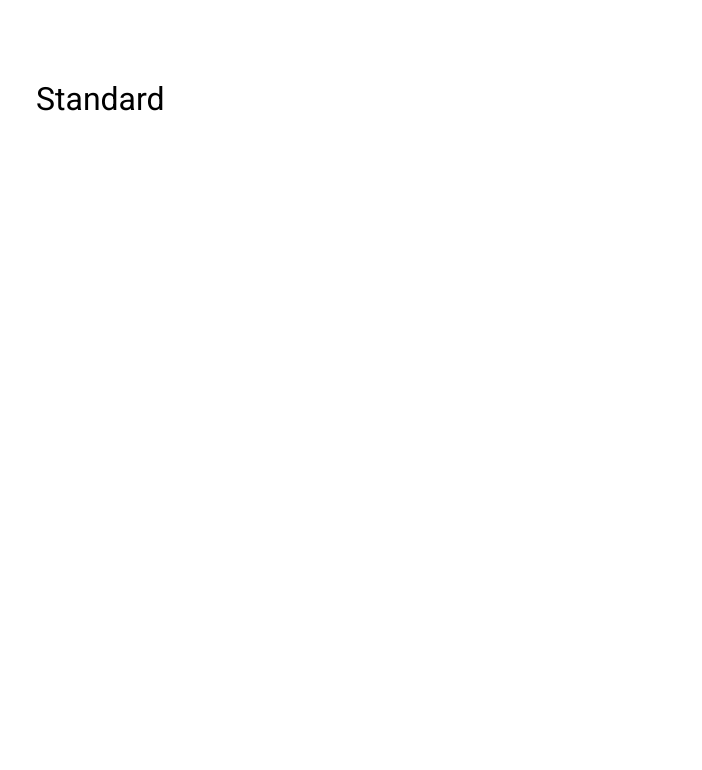
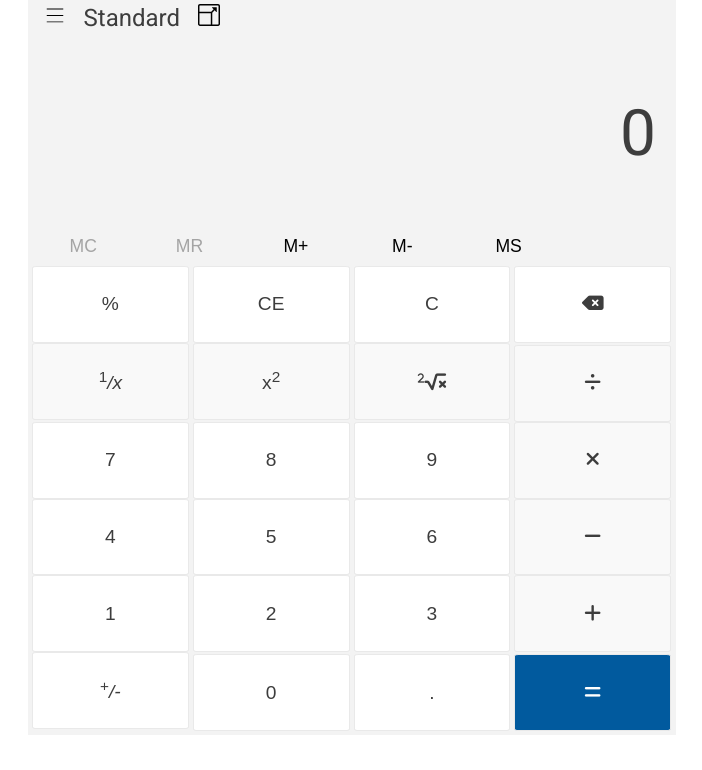
Before and after one commit to alphamod/html_css_practice, a plain HTML site: page index.html in a window 1280 px wide. Shown: the whole page, without its empty margins (292-994 px from the left). Drawn offline with Linux system fonts and the light colour scheme.

Commit message:
calculator - 1-feb-2023

```diff
--- a/index.html
+++ b/index.html
@@ -3,26 +3,83 @@
   <head>
     <title>Calculator</title>
     <link rel="stylesheet" href="./style.css" />
-    <!-- <script
-      src="https://kit.fontawesome.com/2096b1ae53.js"
-      crossorigin="anonymous"
-    ></script> -->
     <link rel="preconnect" href="https://fonts.googleapis.com" />
     <link rel="preconnect" href="https://fonts.gstatic.com" crossorigin />
     <link
       href="https://fonts.googleapis.com/css2?family=Roboto:wght@100;300;400&display=swap"
       rel="stylesheet"
     />
+    <script
+      src="https://kit.fontawesome.com/2096b1ae53.js"
+      crossorigin="anonymous"
+    ></script>
   </head>
   <body>
     <div class="calculator">
       <div class="calc-head">
-        <!-- <i class="fa-solid icons fa-bars"></i> -->
+        <img src="./hamburger-svgrepo-com.svg" class="heading-icon" alt="" />
         <span class="head-text">Standard</span>
-        <!-- <i class="fa-solid icons fa-arrow-up-right-from-square"></i> -->
+        <img src="./resize-page-svgrepo-com.svg" class="heading-icon" alt="" />
       </div>
-      <div class="calc-display"></div>
-      <div class="calc-keys"></div>
+      <div class="calc-display">
+        <!-- <input type="number" value="0"> -->
+        0
+      </div>
+      <div class="calc-keys">
+        <div class="m-keys">
+          <button class="btn gray-btn">MC</button>
+          <button class="btn gray-btn">MR</button>
+          <button class="btn">M+</button>
+          <button class="btn">M-</button>
+          <button class="btn">MS</button>
+        </div>
+        <div class="normal-keys">
+          <button class="big-btn">%</button>
+          <button class="big-btn">CE</button>
+          <button class="big-btn">C</button>
+          <button class="big-btn red">
+            <i class="fa-solid fa-delete-left"></i>
+          </button>
+        </div>
+        <div class="normal-keys">
+          <button class="big-btn italic btn-7"><span class="sup">1</span>/x</button>
+          <button class="big-btn btn-7">x<span class="sup">2</span></button>
+          <button class="big-btn btn-7"><span class="sup"><i class="fa-solid two fa-2"></i></span><i class="fa-solid fa-square-root-variable"></i></button>
+          <button class="big-btn btn-7"><i class="fa-solid fa-divide"></i></button>
+        </div>
+        <div class="normal-keys">
+          <button class="big-btn">7</button>
+          <button class="big-btn">8</button>
+          <button class="big-btn">9</button>
+          <button class="big-btn btn-7">
+            <i class="fa-solid fa-xmark"></i>
+          </button>
+        </div>
+        <div class="normal-keys">
+          <button class="big-btn">4</button>
+          <button class="big-btn">5</button>
+          <button class="big-btn">6</button>
+          <button class="big-btn btn-7">
+            <i class="fa-solid fa-minus"></i>
+          </button>
+        </div>
+        <div class="normal-keys">
+          <button class="big-btn">1</button>
+          <button class="big-btn">2</button>
+          <button class="big-btn">3</button>
+          <button class="big-btn btn-7">
+            <i class="fa-solid fa-plus"></i>
+          </button>
+        </div>
+        <div class="normal-keys">
+          <button class="big-btn italic"><span class="sup">+</span>/-</button>
+          <button class="big-btn">0</button>
+          <button class="big-btn">.</button>
+          <button class="big-btn equals">
+            <i class="fa-solid fa-equals"></i>
+          </button>
+        </div>
+      </div>
     </div>
   </body>
 </html>
--- a/style.css
+++ b/style.css
@@ -1,13 +1,74 @@
 /* @import url('https://fonts.googleapis.com/css2?family=Roboto:wght@100;300;400&display=swap'); */
 body{
     font-family: 'Roboto', sans-serif;
+    color: #3d3d3d !important;
+    margin: 0;
+    padding: 0;
 }
 .calculator{
     width: 50vw;
     margin-left: 25vw;
-    margin-top: 10vh;
+    background-color: #f3f3f3;
+    padding: 0.25em
 }
 .calc-head{
-    font-size: 2em;
+    font-size: 1.5em;
     font-weight: 400;
 }
+.heading-icon{
+    width: 0.9em;
+    margin-left: 0.5em;
+    margin-right: 0.5em;
+}
+.calc-display{
+    text-align: right;
+    font-size: 4em;
+    padding-top: 1em;
+    padding-bottom: 1em;
+    padding-right: 0.25em;
+}
+
+.btn{
+    width: 16%;
+    margin: 0;
+    border: none;
+    background-color: #f3f3f3;
+    font-size: 1.1em;
+}
+.m-keys{
+    margin-bottom: 0.5em;
+}
+.gray-btn{
+    color: #a4a4a4;
+}
+.big-btn{
+    color: #3d3d3d;
+    font-size: 1.2rem;
+    padding: 1em;
+    width: 24.5%;
+    height: 4em;
+    border: #e9e9e9 1px solid;
+    border-radius: 3%;
+    background-color: #ffffff;
+}
+.del-icon{
+    height: 0.9em;
+}
+.sup{
+    vertical-align: super;
+    font-size: 0.8em;
+    font-style: normal;
+}
+.italic{
+    font-style: italic;
+}
+.btn-7{
+    background-color: #f9f9f9;
+}
+.equals{
+    background-color: #015a9e;
+    color: #ffffff;
+}
+.two{
+    font-size: 0.7em;
+}
```
Also changed, not shown: delete-svgrepo-com.svg (added), hamburger-svgrepo-com.svg (added), resize-page-svgrepo-com.svg (added).
